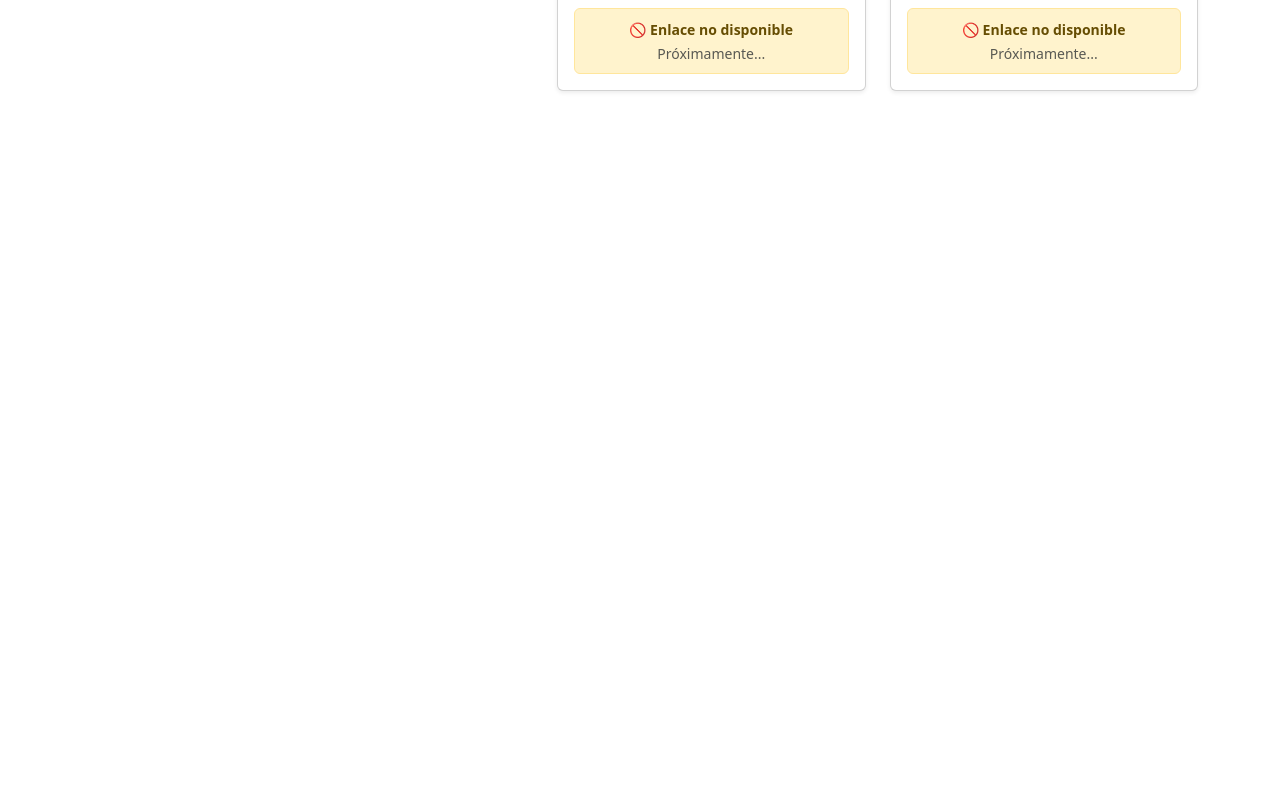
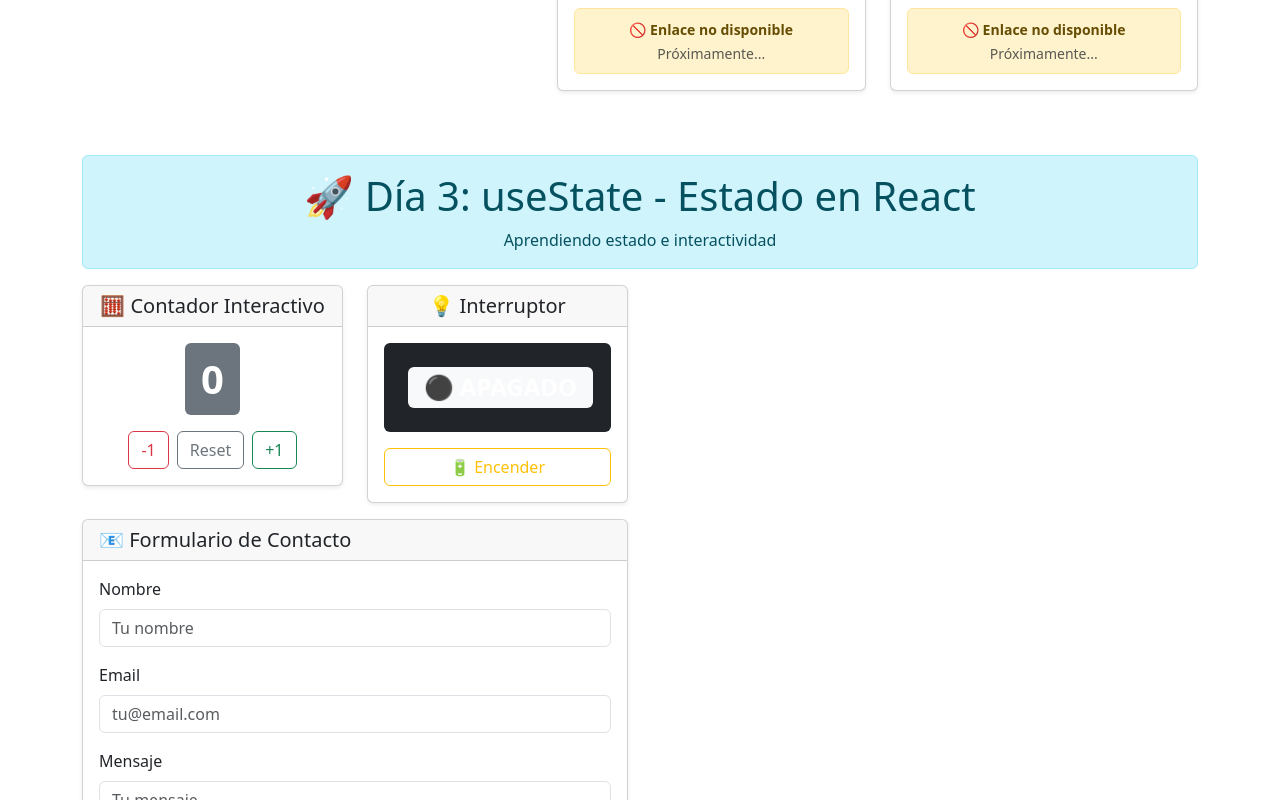
Before and after one commit to Pablobasso25/React-Theory, a React (Vite) app: page / in a window 1280 px wide. Shown: the part 940-1740 px from the top of the page. Before the commit the page ends 1071 px from the top, so only its background shows below. Built offline with nearby package versions, Linux system fonts and the light colour scheme.

Commit message:
add theoty

```diff
--- a/src/App.jsx
+++ b/src/App.jsx
@@ -121,6 +121,7 @@ function App() {
           </Row>
         </Col>
       </Row>
+
     </Container>
   );
 }
--- /dev/null
+++ b/src/App2.jsx
@@ -0,0 +1,33 @@
+import { Container, Row, Col, Alert } from "react-bootstrap";
+import Contador from "../src/components/useState/Contador";
+import Interruptor from "../src/components/useState/Interruptor";
+import FormularioContacto from "../src/components/useState/FormularioContacto";
+
+function App2() {
+  return (
+    <Container className="py-4">
+      <Alert variant="info" className="text-center">
+        <h1>🚀 Día 3: useState - Estado en React</h1>
+        <p className="mb-0">Aprendiendo estado e interactividad</p>
+      </Alert>
+
+      <Row>
+        {/* 📦 COLUMNA DERECHA - COMPONENTES INTERACTIVOS */}
+        <Col lg={6}>
+          <Row>
+            <Col md={6} className="mb-3">
+              <Contador />
+            </Col>
+            <Col md={6} className="mb-3">
+              <Interruptor />
+            </Col>
+          </Row>
+
+          <FormularioContacto />
+        </Col>
+      </Row>
+    </Container>
+  );
+}
+
+export default App2;
--- a/src/components/useState/FormularioContacto.jsx
+++ b/src/components/useState/FormularioContacto.jsx
@@ -19,7 +19,7 @@ function FormularioContacto() {
 
     // ⚡ ACTUALIZAR SOLO LA PROPIEDAD QUE CAMBIÓ
     setFormulario({
-      ...formulario, // 📝 Copiar todas las propiedades existentes
+      ...formulario, // 📝 Copiar todas las propied  ades existentes
       [name]: value, // ✏️ Actualizar solo la propiedad que cambió
     });
   };
--- a/src/main.jsx
+++ b/src/main.jsx
@@ -3,9 +3,11 @@ import { createRoot } from "react-dom/client";
 import "bootstrap/dist/css/bootstrap.min.css";
 
 import App from "./App.jsx";
+import App2 from "./App2.jsx";
 
 createRoot(document.getElementById("root")).render(
   <StrictMode>
     <App />
+    <App2 />
   </StrictMode>
 );
```
